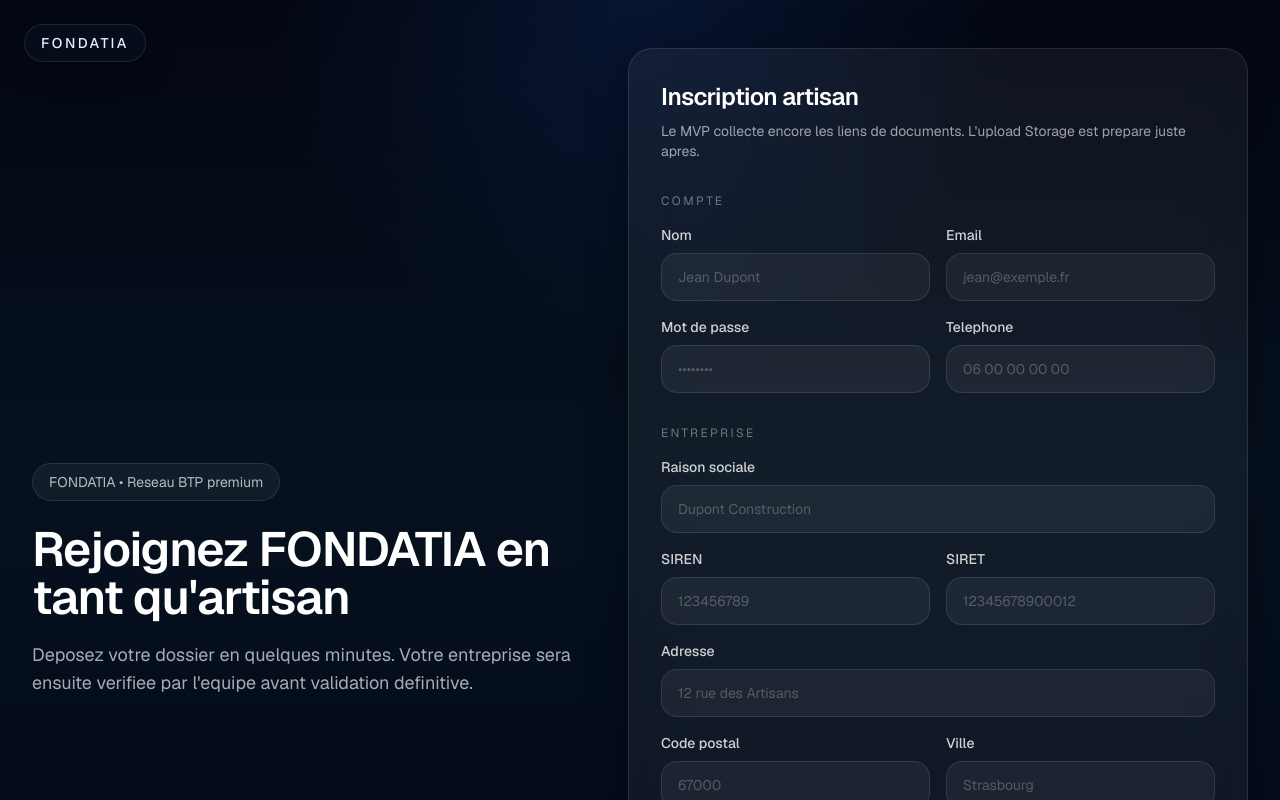
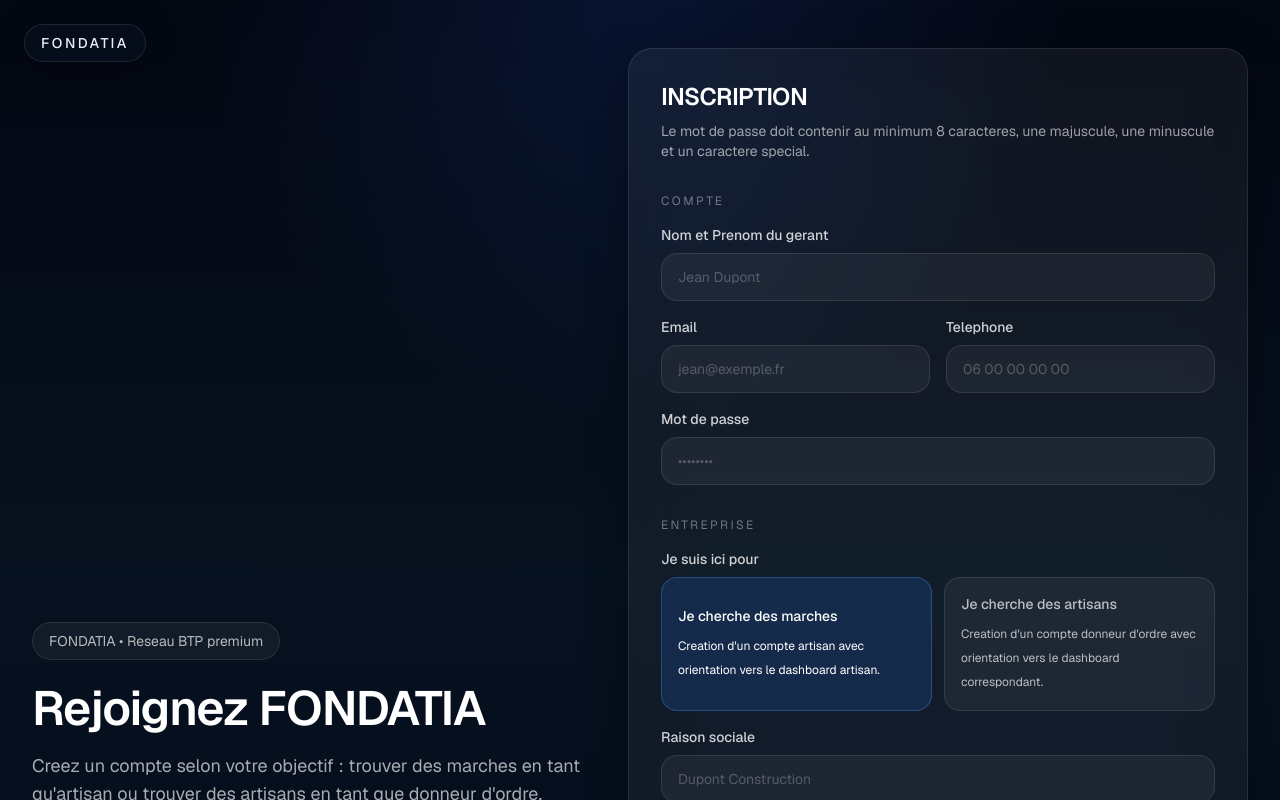
Before and after one commit to Djanix67/FONDATIA, a Next.js app: page /inscription-artisan in a window 1280 px wide. Shown: the top 800 px of the page. Built offline with nearby package versions, Linux system fonts and the light colour scheme.

Commit message:
Update signup form labels and profile selection

```diff
--- a/app/inscription-artisan/page.tsx
+++ b/app/inscription-artisan/page.tsx
@@ -9,6 +9,7 @@ const initialForm = {
   email: "",
   password: "",
   phone: "",
+  profileType: "ARTISAN",
   legalName: "",
   siren: "",
   siret: "",
@@ -17,7 +18,7 @@ const initialForm = {
   city: "",
   kbisUrl: "",
   insuranceDecennaleUrl: "",
-}
+} as const
 
 export default function InscriptionArtisanPage() {
   const router = useRouter()
@@ -49,7 +50,7 @@ export default function InscriptionArtisanPage() {
         throw new Error(data?.error || "Une erreur est survenue")
       }
 
-      router.push("/validation-en-attente")
+      router.push(data?.redirectTo ?? "/validation-en-attente")
     } catch (err) {
       setError(err instanceof Error ? err.message : "Une erreur est survenue")
     } finally {
@@ -67,21 +68,21 @@ export default function InscriptionArtisanPage() {
             </div>
 
             <h1 className="mt-6 max-w-2xl text-4xl font-semibold tracking-tight text-white sm:text-5xl">
-              Rejoignez FONDATIA en tant qu'artisan
+              Rejoignez FONDATIA
             </h1>
 
             <p className="mt-5 max-w-xl text-base leading-7 text-white/65 sm:text-lg">
-              Deposez votre dossier en quelques minutes. Votre entreprise sera ensuite verifiee par l'equipe avant validation definitive.
+              Creez un compte selon votre objectif : trouver des marches en tant qu'artisan ou trouver des artisans en tant que donneur d'ordre.
             </p>
           </div>
 
           <GlassCard className="p-6 sm:p-8">
             <div className="mb-8">
               <h2 className="text-2xl font-semibold tracking-tight text-white">
-                Inscription artisan
+                INSCRIPTION
               </h2>
               <p className="mt-2 text-sm text-white/60">
-                Le MVP collecte encore les liens de documents. L'upload Storage est prepare juste apres.
+                Le mot de passe doit contenir au minimum 8 caracteres, une majuscule, une minuscule et un caractere special.
               </p>
             </div>
 
@@ -92,10 +93,25 @@ export default function InscriptionArtisanPage() {
                 </p>
 
                 <div className="grid gap-4 sm:grid-cols-2">
-                  <Field label="Nom" value={form.name} onChange={(value) => updateField("name", value)} placeholder="Jean Dupont" />
+                  <div className="sm:col-span-2">
+                    <Field
+                      label="Nom et Prenom du gerant"
+                      value={form.name}
+                      onChange={(value) => updateField("name", value)}
+                      placeholder="Jean Dupont"
+                    />
+                  </div>
                   <Field label="Email" type="email" value={form.email} onChange={(value) => updateField("email", value)} placeholder="jean@exemple.fr" />
-                  <Field label="Mot de passe" type="password" value={form.password} onChange={(value) => updateField("password", value)} placeholder="••••••••" />
                   <Field label="Telephone" value={form.phone} onChange={(value) => updateField("phone", value)} placeholder="06 00 00 00 00" />
+                  <div className="sm:col-span-2">
+                    <Field
+                      label="Mot de passe"
+                      type="password"
+                      value={form.password}
+                      onChange={(value) => updateField("password", value)}
+                      placeholder="••••••••"
+                    />
+                  </div>
                 </div>
               </section>
 
@@ -103,6 +119,12 @@ export default function InscriptionArtisanPage() {
                 <p className="text-xs uppercase tracking-[0.2em] text-white/40">
                   Entreprise
                 </p>
+
+                <div className="grid gap-4">
+                  <ProfileTypeField
+                    value={form.profileType}
+                    onChange={(value) => updateField("profileType", value)}
+                  />
 
                   <div className="grid gap-4 sm:grid-cols-2">
                     <div className="sm:col-span-2">
@@ -142,6 +164,7 @@ export default function InscriptionArtisanPage() {
                       />
                     </div>
                   </div>
+                </div>
               </section>
 
               {error ? (
@@ -155,7 +178,7 @@ export default function InscriptionArtisanPage() {
                 disabled={loading}
                 className="w-full rounded-2xl border border-blue-400/20 bg-blue-500/15 px-5 py-4 text-sm font-medium text-white transition hover:bg-blue-500/25 disabled:cursor-not-allowed disabled:opacity-60"
               >
-                {loading ? "Creation du dossier..." : "Creer mon dossier artisan"}
+                {loading ? "Creation du compte..." : "Creer un compte"}
               </button>
             </form>
           </GlassCard>
@@ -193,3 +216,52 @@ function Field({
     </label>
   )
 }
+
+function ProfileTypeField({
+  value,
+  onChange,
+}: {
+  value: string
+  onChange: (value: string) => void
+}) {
+  const options = [
+    {
+      value: "ARTISAN",
+      title: "Je cherche des marches",
+      description: "Creation d'un compte artisan avec orientation vers le dashboard artisan.",
+    },
+    {
+      value: "DONNEUR",
+      title: "Je cherche des artisans",
+      description: "Creation d'un compte donneur d'ordre avec orientation vers le dashboard correspondant.",
+    },
+  ]
+
+  return (
+    <div>
+      <p className="mb-2 block text-sm font-medium text-white/80">Je suis ici pour</p>
+      <div className="grid gap-3 sm:grid-cols-2">
+        {options.map((option) => {
+          const active = value === option.value
+
+          return (
+            <button
+              key={option.value}
+              type="button"
+              onClick={() => onChange(option.value)}
+              className={[
+                "rounded-2xl border p-4 text-left transition",
+                active
+                  ? "border-blue-400/30 bg-blue-500/15 text-white"
+                  : "border-white/10 bg-white/5 text-white/70 hover:bg-white/10 hover:text-white",
+              ].join(" ")}
+            >
+              <p className="text-sm font-medium">{option.title}</p>
+              <p className="mt-2 text-xs leading-6">{option.description}</p>
+            </button>
+          )
+        })}
+      </div>
+    </div>
+  )
+}
```
Lines whose indentation alone changed are shown as unchanged.
